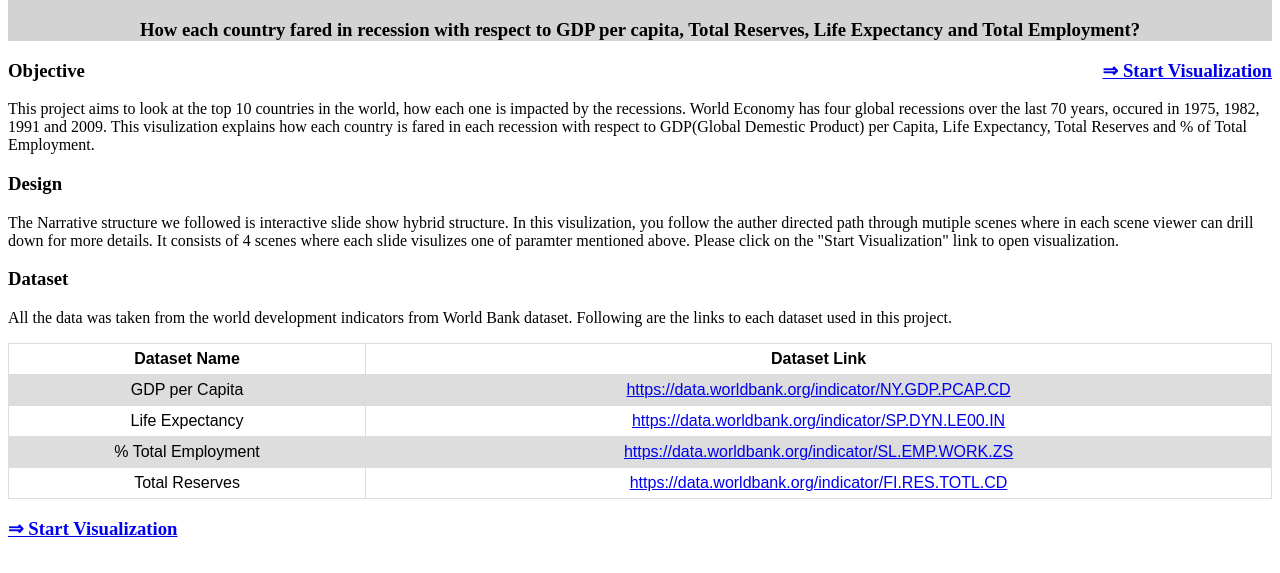
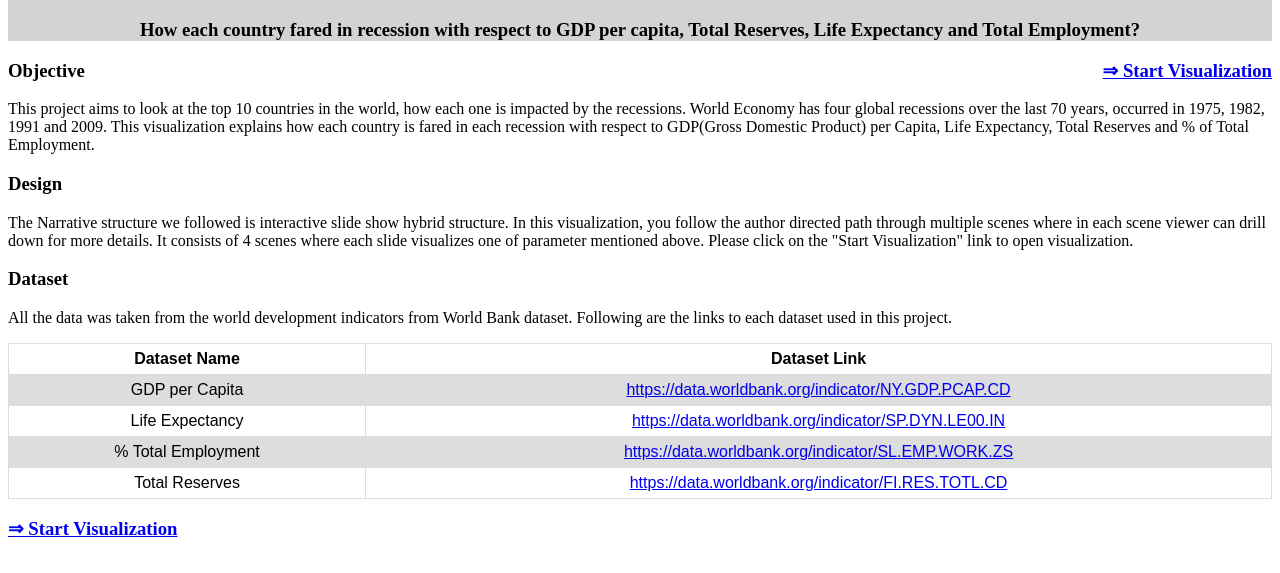
Before and after one commit to vamsi-kavuri/CS498-Narrative-Viz, a plain HTML site: page index.html in a window 1280 px wide. Shown: the part 61-634 px from the top of the page. Drawn offline with Linux system fonts and the light colour scheme.

Commit message:
Update index.html

```diff
--- a/index.html
+++ b/index.html
@@ -24,15 +24,15 @@
     </h3>
     <p>
         This project aims to look at the top 10 countries in the world, how each one is impacted by the recessions.
-        World Economy has four global recessions over the last 70 years, occured in 1975, 1982, 1991 and 2009. This visulization explains how each country is fared in each recession with respect
-        to GDP(Global Demestic Product) per Capita, Life Expectancy, Total Reserves and % of Total Employment.
+        World Economy has four global recessions over the last 70 years, occurred in 1975, 1982, 1991 and 2009. This visualization explains how each country is fared in each recession with respect
+        to GDP(Gross Domestic Product) per Capita, Life Expectancy, Total Reserves and % of Total Employment.
     </p>
 
     <h3>
         Design
     </h3>
     <p>
-        The Narrative structure we followed is interactive slide show hybrid structure. In this visulization, you follow the auther directed path through mutiple scenes where in each scene viewer can drill down for more details. It consists of 4 scenes where each slide visulizes one of paramter mentioned above. Please click on the "Start Visualization" link to open visualization.
+        The Narrative structure we followed is interactive slide show hybrid structure. In this visualization, you follow the author directed path through multiple scenes where in each scene viewer can drill down for more details. It consists of 4 scenes where each slide visualizes one of parameter mentioned above. Please click on the "Start Visualization" link to open visualization.
     </p>
 
     <h3>
```
